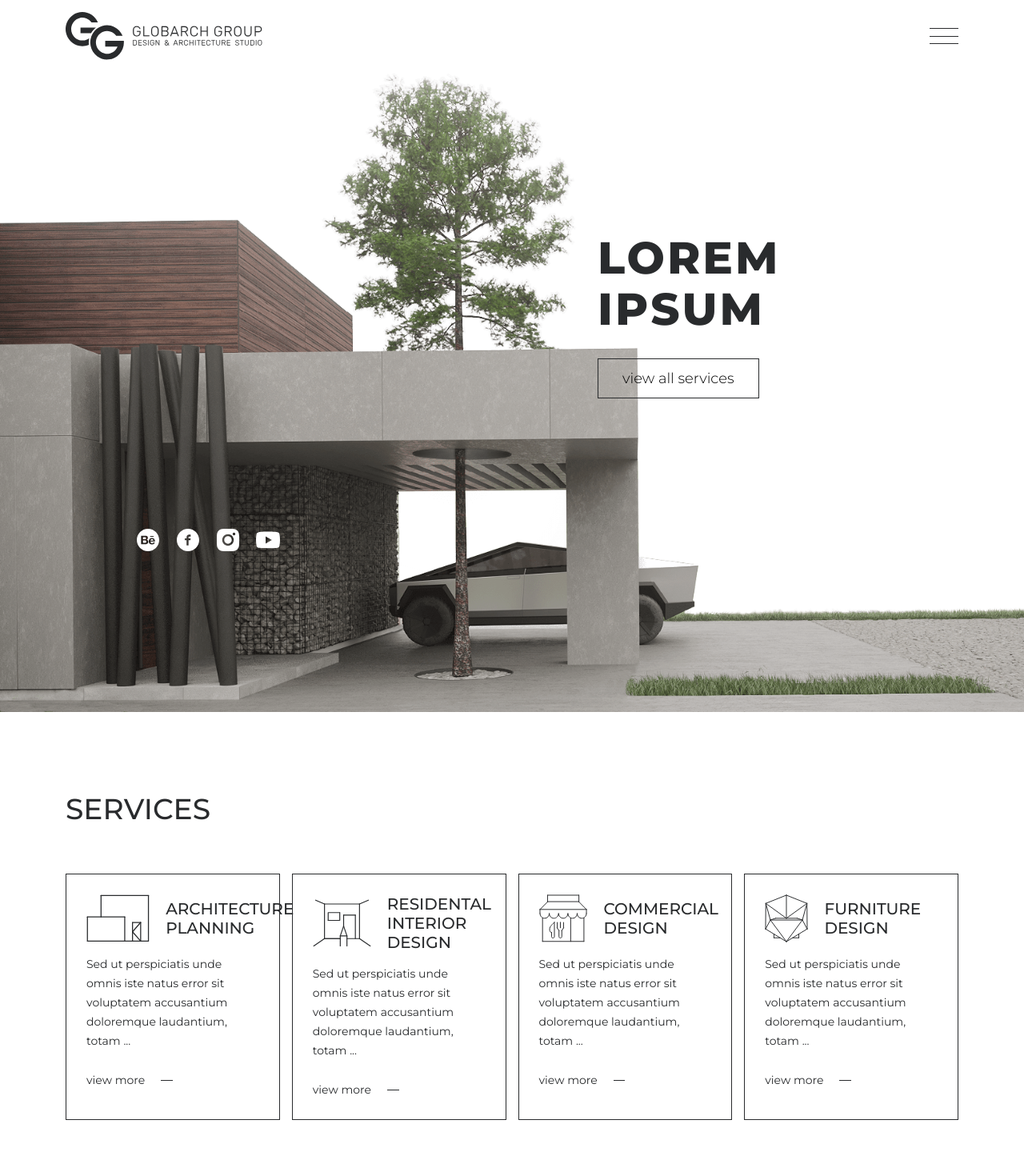
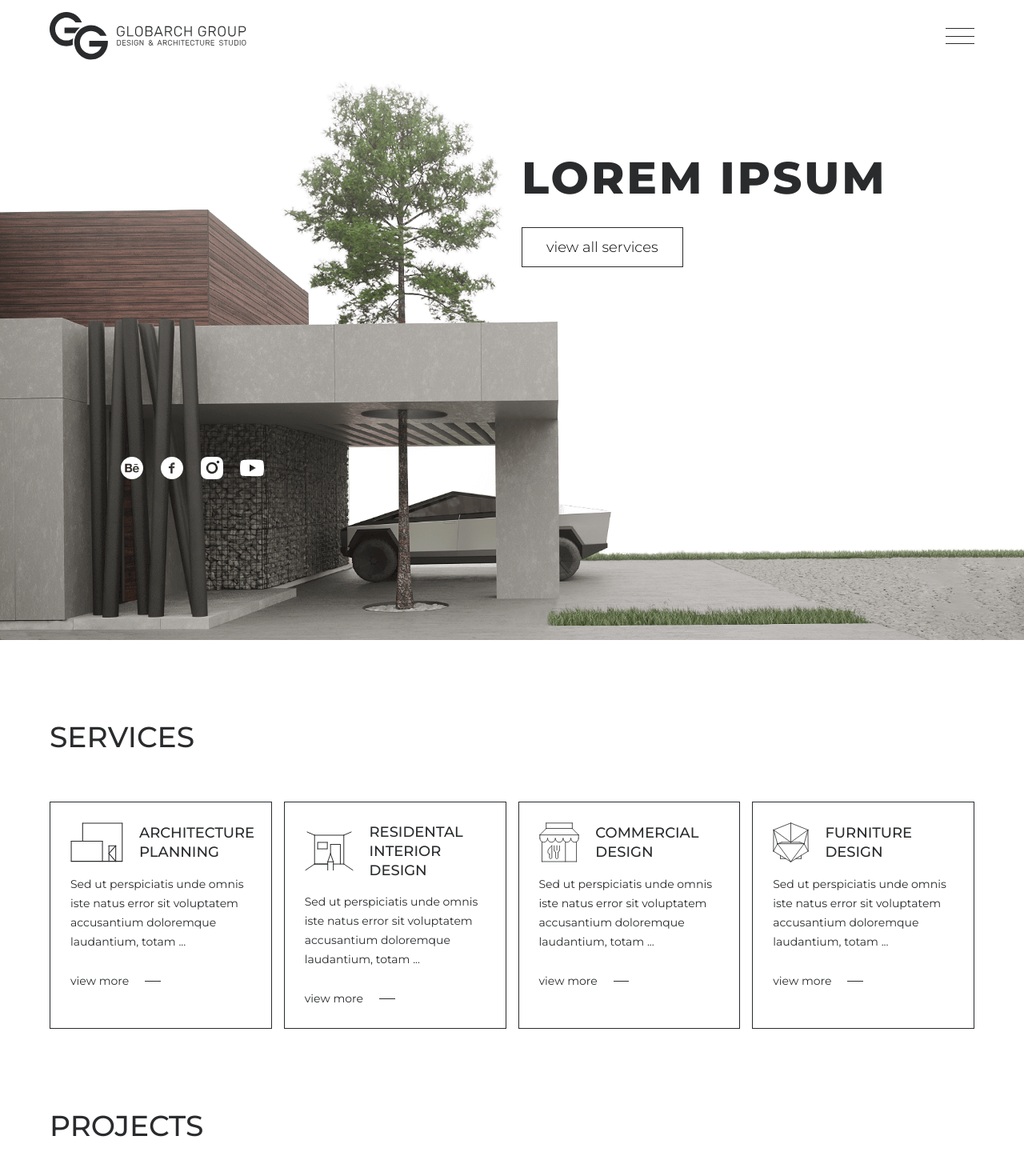
Before and after one commit to palajo/ggroup, a React (Create React App) app: page / in a window 1280 px wide. Shown: the top 1470 px of the page at 80% size. Built offline with nearby package versions, Linux system fonts and the light colour scheme.

Commit message:
finished

```diff
--- a/src/assets/styles/bootstrap.scss
+++ b/src/assets/styles/bootstrap.scss
@@ -15,7 +15,7 @@ $container-max-widths: (
   sm: 450px,
   md: 718px,
   lg: 964px,
-  xl: 1140px,
+  xl: 1180px,
   xxl: 1480px
 );
 
--- a/src/assets/styles/components/blocks/block-services.scss
+++ b/src/assets/styles/components/blocks/block-services.scss
@@ -2,6 +2,7 @@
     margin: 0 7.5px;
     padding: 25px;
     border: 1px solid $primary;
+    margin-bottom: 15px;
 
     .service-block-title {
         display: flex;
@@ -95,3 +96,19 @@
         }
     }
 }
+
+@media screen and (min-width: 1200px) and (max-width: 1440px) {
+    .service-block {
+        .service-block-title {
+            font-size: 18px;
+            line-height: 24px;
+
+            word-wrap: pre-wrap;
+
+            img {
+                height: 50px;
+                margin-right: 20px;
+            }
+        }
+    }
+}
--- a/src/assets/styles/components/blocks/blocks.scss
+++ b/src/assets/styles/components/blocks/blocks.scss
@@ -150,3 +150,15 @@
         }
     }
 }
+
+@media (min-width: 1200px) {
+    .blocks-row {
+        .col-xl-3 {
+            width: calc(25% - 15px);
+
+            &:nth-last-child(-n + 4) {
+                margin-bottom: 0;
+            }
+        }
+    }
+}
--- a/src/assets/styles/components/custom/project/project.scss
+++ b/src/assets/styles/components/custom/project/project.scss
@@ -507,3 +507,28 @@ ul.project-navigation {
         }
     }
 }
+
+@media screen and (min-width: 1024px) and (max-width: 1200px) {
+    .project-gallery {
+        padding: 35px 0;
+
+        .project-gallery-block {
+            &.block-with-text {
+                .project-gallery-block-image {
+
+                    &::before {
+                        top: -20px;
+                        left: auto;
+                        right: -30px;
+                        width: 100%;
+                        height: calc(100% - 100px);
+                    }
+                }
+
+                .project-gallery-block-content {
+                    padding: 0 50px;
+                }
+            }
+        }
+    }
+}
--- a/src/assets/styles/components/hero/about-hero.scss
+++ b/src/assets/styles/components/hero/about-hero.scss
@@ -26,3 +26,9 @@ section.about-hero {
         height: 350px;
     }
 }
+
+@media screen and (min-width: 1024px) and (max-width: 1200px) {
+    section.about-hero {
+        height: 600px;
+    }
+}
--- a/src/assets/styles/components/hero/main-hero.scss
+++ b/src/assets/styles/components/hero/main-hero.scss
@@ -128,3 +128,37 @@ section.main-hero {
         }
     }
 }
+
+@media screen and (min-width: 1024px) and (max-width: 1200px) {
+    section.main-hero {
+        height: calc(100vh - 90px);
+        min-height: 700px;
+
+        background-size: auto 600px;
+
+        .container {
+            .row {
+                .main-hero-content {
+                    margin-top: 100px;
+                }
+            }
+        }
+    }
+}
+
+@media screen and (min-width: 1200px) and (max-width: 1440px) {
+    section.main-hero {
+        height: calc(100vh - 90px);
+        min-height: 700px;
+
+        background-size: auto 700px;
+
+        .container {
+            .row {
+                .main-hero-content {
+                    margin-top: 100px;
+                }
+            }
+        }
+    }
+}
--- a/src/assets/styles/global.scss
+++ b/src/assets/styles/global.scss
@@ -302,6 +302,35 @@ main {
         }
     }
 }
+
+@media screen and (min-width: 1024px) and (max-width: 1200px) {
+    main {
+        min-height: calc(100vh - 90px);
+
+        section {
+            .section-title {
+                margin-bottom: 50px;
+            }
+
+            .section-description {
+                margin-top: -30px;
+                margin-bottom: 60px;
+            }
+
+            .section-button {
+                margin-top: 60px;
+            }
+
+            &.section {
+                padding: 35px 0;
+
+                &.double-padding {
+                    padding: 70px 0;
+                }
+            }
+        }
+    }
+}
 /* ----------------------------------------- */
 
 
--- a/src/routes/MainPage.js
+++ b/src/routes/MainPage.js
@@ -52,7 +52,7 @@ export default function MainPage() {
             <section className="main-hero">
                 <div className="container">
                     <div className="row">
-                        <div className="col-12 col-lg-5">
+                        <div className="col-12 col-lg-6 col-xxl-5">
                             <div className="main-hero-content">
                                 <h1 className="main-hero-title">
                                     LOREM IPSUM
@@ -87,7 +87,7 @@ export default function MainPage() {
                                 Services
                             </h2>
                             <div className="blocks-row">
-                                <div className="col-md-6 col-lg-3 service-block">
+                                <div className="col-md-6 col-lg-6 col-xl-3 service-block">
                                     <div className="service-block-title">
                                         <img src={ServiceBlockIcon1} alt=" Architecture planning icon" />
                                         Architecture planning
@@ -103,7 +103,7 @@ export default function MainPage() {
                                         </a>
                                     </div>
                                 </div>
-                                <div className="col-md-6 col-lg-3 service-block">
+                                <div className="col-md-6 col-lg-6 col-xl-3 service-block">
                                     <div className="service-block-title">
                                         <img src={ServiceBlockIcon2} alt=" Architecture planning icon" />
                                         Residental interior design
@@ -119,7 +119,7 @@ export default function MainPage() {
                                         </a>
                                     </div>
                                 </div>
-                                <div className="col-md-6 col-lg-3 service-block">
+                                <div className="col-md-6 col-lg-6 col-xl-3 service-block">
                                     <div className="service-block-title">
                                         <img src={ServiceBlockIcon3} alt=" Architecture planning icon" />
                                         Commercial design
@@ -135,7 +135,7 @@ export default function MainPage() {
                                         </a>
                                     </div>
                                 </div>
-                                <div className="col-md-6 col-lg-3 service-block">
+                                <div className="col-md-6 col-lg-6 col-xl-3 service-block">
                                     <div className="service-block-title">
                                         <img src={ServiceBlockIcon4} alt=" Architecture planning icon" />
                                         Furniture design
```
